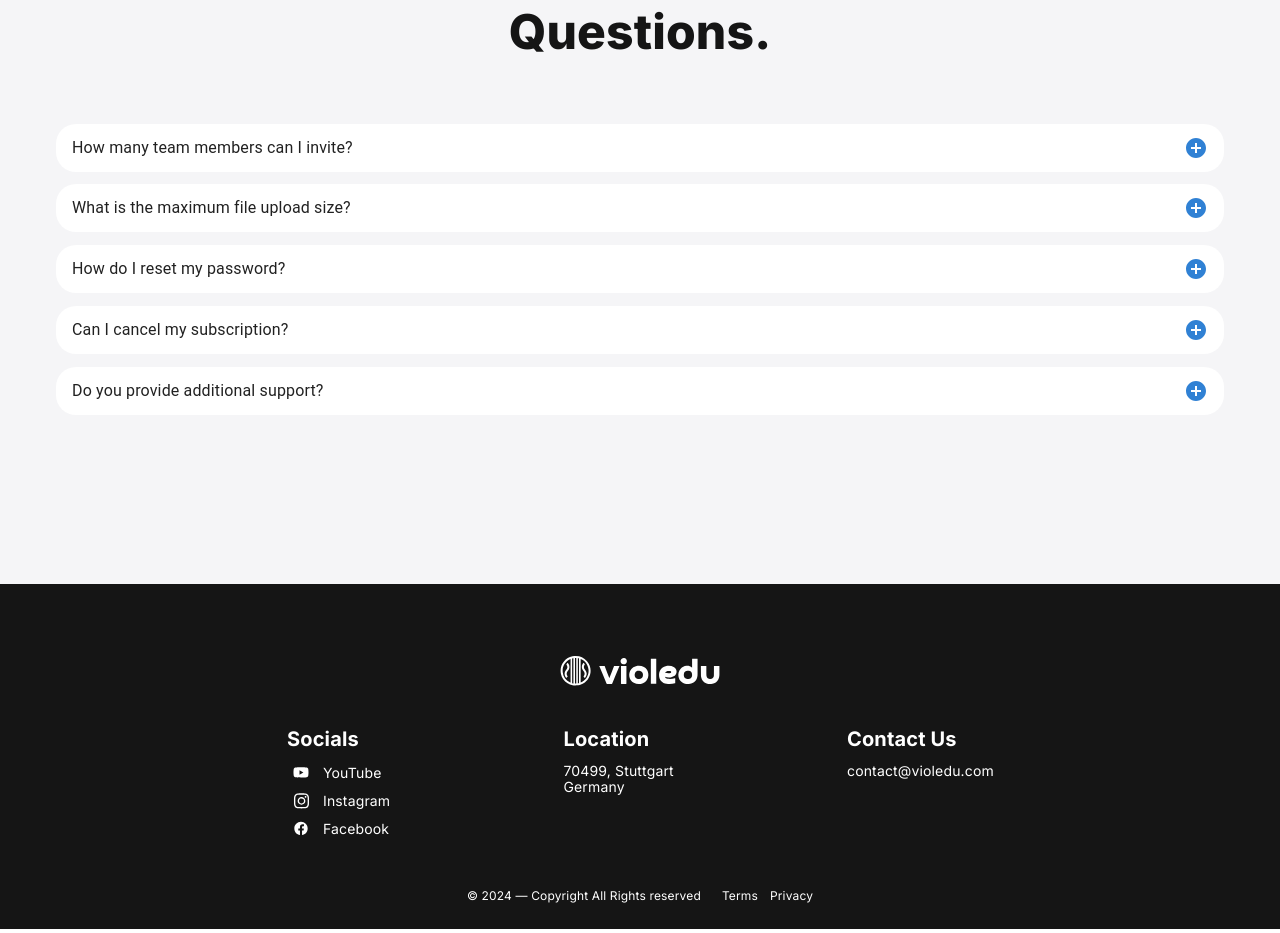
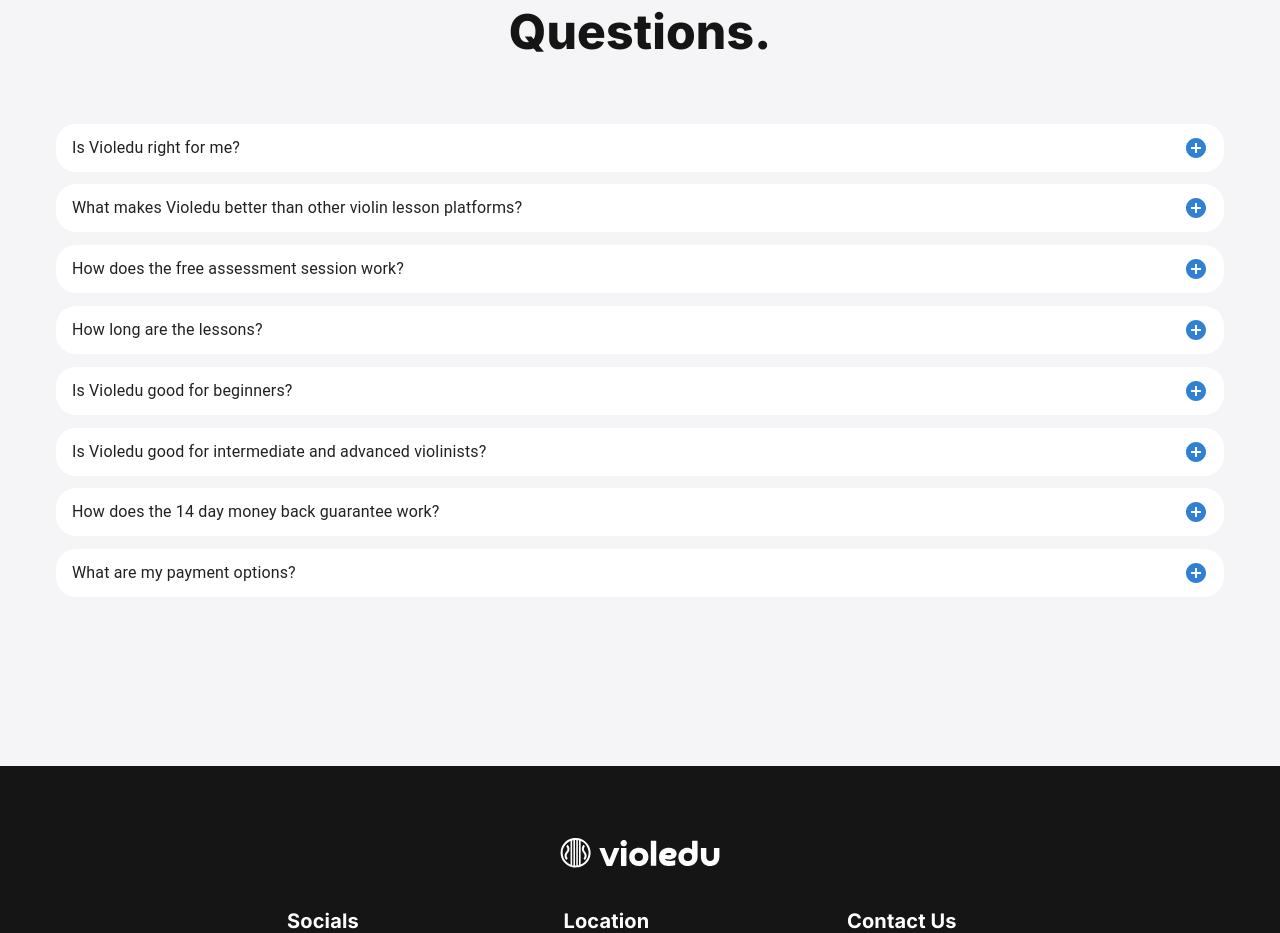
Before and after one commit to Violedu/violedu, a Next.js app: page / in a window 1280 px wide. Shown: the part 6000-6933 px from the top of the page. Built offline with nearby package versions, Linux system fonts and the light colour scheme.

Commit message:
added answers

```diff
--- a/components/FAQList.tsx
+++ b/components/FAQList.tsx
@@ -9,36 +9,100 @@
   {
     params: {
       id: "faq-1",
-      question: "How many team members can I invite?",
-      answer: "You can invite up to 2 additional users on the Free plan. There is no limit on team members for the Premium plan.",
+      question: "Is Violedu right for me?",
+      answer: `
+        Violedu is perfect for intermediate and advanced violinists who feel stuck
+        and want to elevate their performance. Whether you’re preparing for a recital,
+        audition, or competition—or just want to refine your technique—we offer a
+        structured, personalized approach to help you achieve your goals.
+        Our platform is ideal for players ready to commit to meaningful improvement
+        and dive deep into their artistry.
+      `,
     },
   },
   {
     params: {
       id: "faq-2",
-      question: "What is the maximum file upload size?",
-      answer: "No more than 2GB. All files in your account must fit your allotted storage space.",
+      question: "What makes Violedu better than other violin lesson platforms?",
+      answer: `
+        Most platforms focus on beginner basics or general tips, leaving advanced players stuck without clear progress.
+        Violedu is different. We’re designed for intermediate and advanced violinists ready to break through a plateau
+        and prepare for recitals, auditions, or competitions.
+
+        With tailored plans—Single, Intensive, or Mastery—we provide personalized lessons, progress tracking, and
+        recorded video feedback to ensure steady improvement. Beyond technique, we help you dive into the music itself,
+        mastering phrasing, interpretation, and efficient practice strategies. Mock recitals and audition simulations
+        prepare you for real-world performances.
+
+        Led by Kalina, an experienced soloist and teacher with a Ph.D. in musical arts, Violedu combines academic depth
+        with practical artistry.
+      `,
     },
   },
   {
     params: {
       id: "faq-3",
-      question: "How do I reset my password?",
-      answer: "Click “Forgot password” from the login page or “Change password” from your profile page. A reset link will be emailed to you.",
+      question: "How does the free assessment session work?",
+      answer: `
+        In this 30-minute online session, we’ll get to know your goals, skill level,
+        and what you want to achieve. It’s a chance to map out the best path forward for you.
+
+        This session also lets us assess your proficiency and ensure our teaching style
+        aligns with your needs. The goal is to create the right fit because tailored
+        guidance leads to the best progress.
+
+        Please note, an invitation to an assessment session doesn’t guarantee enrollment.
+        If it’s not the right match, we may suggest alternatives.
+      `,
     },
   },
   {
     params: {
       id: "faq-4",
-      question: "Can I cancel my subscription?",
-      answer: "Yes! Send us a message and we'll process your request no questions asked.",
+      question: "How long are the lessons?",
+      answer: "Each individual lesson has a duration of 45 minutes.",
     },
   },
   {
     params: {
       id: "faq-5",
-      question: "Do you provide additional support?",
-      answer: "Chat and email support is available 24/7. Phone lines are open during normal business hours.",
+      question: "Is Violedu good for beginners?",
+      answer: `
+        No, Violedu is not designed for beginners. We believe beginners benefit most
+        from hands-on, in-person instruction to establish foundational skills.
+
+        Our programs are specifically tailored to intermediate and advanced violinists
+        who already have a solid technical base and want to focus on unlocking their
+        full potential for the stage or their next performance.
+      `,
+    },
+  },
+  {
+    params: {
+      id: "faq-6",
+      question: "Is Violedu good for intermediate and advanced violinists?",
+      answer: `
+        Absolutely. Violedu is built for violinists who’ve hit a plateau and are ready to level up.
+        Whether you’re struggling with a particular piece, preparing for an audition, or working toward
+        long-term mastery, our intensive and mastery plans are tailored to meet your needs.
+
+        Our structured lessons, personalized feedback, and mock recitals give intermediate and advanced
+        players the tools to break through barriers and achieve consistent progress.
+      `,
+    },
+  },
+  {
+    params: {
+      id: "faq-7",
+      question: "How does the 14 day money back guarantee work?",
+      answer: "We offer a 14-day money back guarantee. If you’re not satisfied with your progress in the first 14 days of your chosen learning path, we will give you your money back - no questions asked.",
+    },
+  },
+  {
+    params: {
+      id: "faq-8",
+      question: "What are my payment options?",
+      answer: "Payments are securely processed through PayPal and Stripe, and you’ll receive an email receipt immediately after purchase.",
     },
   },
 ];
```
